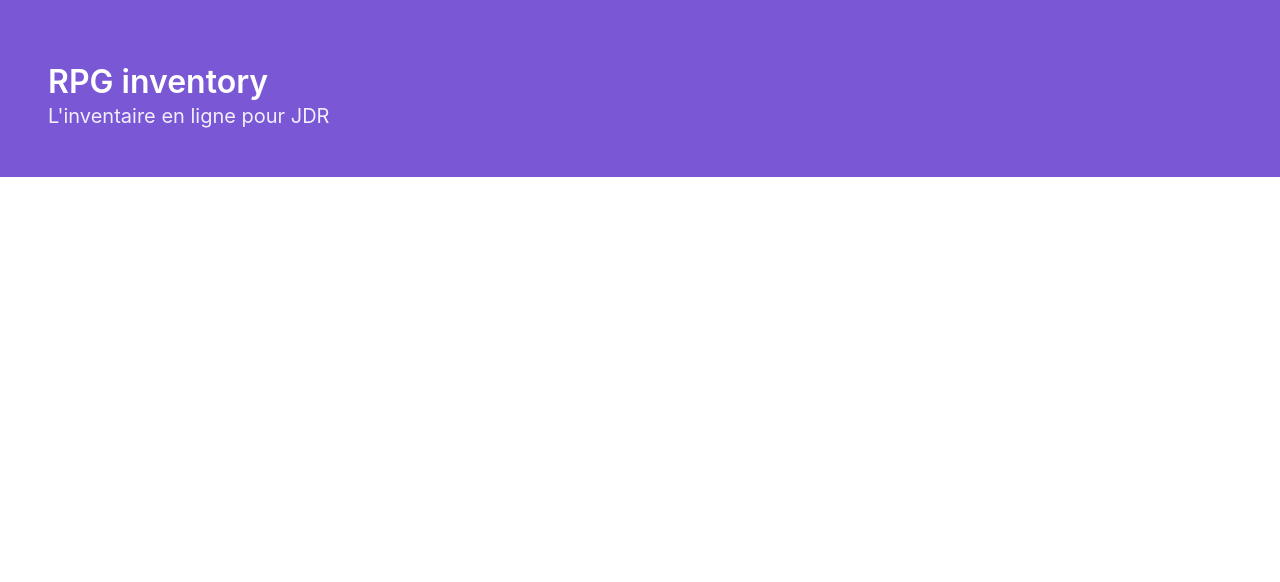
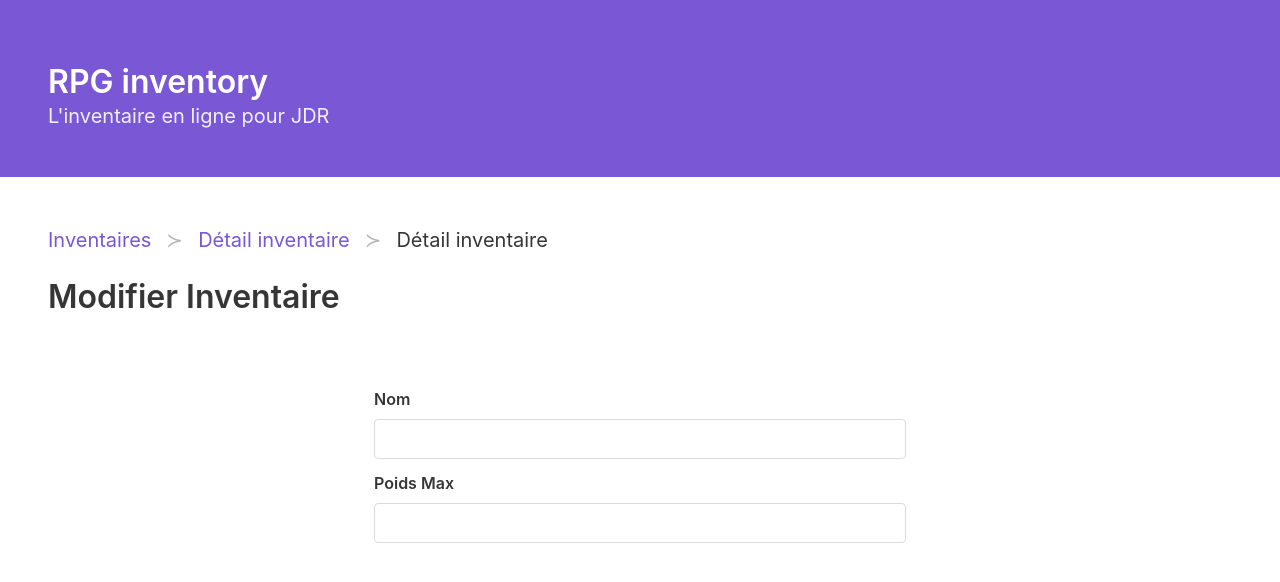
Before and after one commit to tgeant/rpg-inventory, a Vue app in the folder front/rpginventory-webapp/: page /inventories/1/edit in a window 1280 px wide. Shown: the top 582 px of the page. Built offline with nearby package versions, Linux system fonts and the light colour scheme; no server answers.

Commit message:
Add edit inventory

```diff
--- a/front/rpginventory-webapp/package.json
+++ b/front/rpginventory-webapp/package.json
@@ -1,5 +1,5 @@
 {
-  "name": "sitac-webapp",
+  "name": "rpg-inventory-webapp",
   "version": "0.1.0",
   "private": true,
   "scripts": {
--- a/front/rpginventory-webapp/src/components/DetailAPI.vue
+++ b/front/rpginventory-webapp/src/components/DetailAPI.vue
@@ -7,7 +7,8 @@
         v-for="(column, index) in columns"
         :key="index"
         :label="column.label">
-            <b-input :type="column.type" v-model="data[column.field]" :readonly="readOnly"></b-input>
+            <b-input :type="column.type" v-model="data[column.field]" :readonly="readOnly"
+            :step="column.step" :min="column.min" :max="column.max"></b-input>
         </b-field>
 
         <b-field>
--- a/front/rpginventory-webapp/src/components/TableAPI.vue
+++ b/front/rpginventory-webapp/src/components/TableAPI.vue
@@ -51,7 +51,7 @@
         <b-table-column
         field="actions" label="Actions" width="200" v-slot="props">
           <div class="buttons">
-                <b-button type="is-primary" @click="edit(props.row)" >
+                <b-button type="is-primary" @click="show(props.row)" >
                   <b-icon  v-if="!props.row.readOnly" icon="pencil"></b-icon>
                   <b-icon  v-if="props.row.readOnly" icon="eye-outline"></b-icon>
                   </b-button>
@@ -149,6 +149,8 @@ export default {
               new Date(item.createdAt).toLocaleTimeString())
           : (item.createdAt = "unknown");
 
+          //TODO: transform data
+
         // For each item, is user authorized to modify ?
         item.readOnly = !this.forceEdit && !(ApiHandlerService.isCurrentUserAdmin() || JSON.parse(localStorage.user).id == item.author.id);
 
@@ -186,8 +188,11 @@ export default {
     refresh() {
       this.loadAsyncData();
     },
+    show(row) {
+      this.$router.push(this.redirectURL + "/"+ row.id);
+    },
     edit(row) {
-      this.$router.push(this.redirectURL + "/"+ row.id);
+      this.$router.push(this.redirectURL + "/"+ row.id + "/edit");
     },
     remove(row) {
       ApiHandlerService.delete(
--- a/front/rpginventory-webapp/src/router/index.js
+++ b/front/rpginventory-webapp/src/router/index.js
@@ -2,6 +2,7 @@ import Vue from 'vue'
 import VueRouter from 'vue-router'
 import InventoryList from '../views/InventoryList.vue'
 import InventoryDetail from '../views/InventoryDetail.vue'
+import InventoryEdit from '../views/InventoryEdit.vue'
 import ItemDetail from '../views/ItemDetail.vue'
 
 Vue.use(VueRouter)
@@ -18,6 +19,11 @@ const routes = [
     component: InventoryDetail
   },
   {
+    path: '/inventories/:id/edit',
+    name: 'Inventaire',
+    component: InventoryEdit
+  },
+  {
     path: '/inventories/:idInventory/items/:id',
     name: 'ItemDetail',
     component: ItemDetail
--- a/front/rpginventory-webapp/src/views/InventoryDetail.vue
+++ b/front/rpginventory-webapp/src/views/InventoryDetail.vue
@@ -1,33 +1,23 @@
 <template>
+  <div>
   <section class="section">
     <b-breadcrumb separator="has-succeeds-separator">
       <b-breadcrumb-item tag='router-link' to="/">Inventaires</b-breadcrumb-item>
       <b-breadcrumb-item tag='router-link' :to="'/inventories/'+$route.params.id" active>Détail inventaire</b-breadcrumb-item>
     </b-breadcrumb>
 
-    <h1 class="title">Détail Inventaire</h1>
+      <div>
+        <p class="control">
+        <b-button class="button is-primary" tag="router-link"
+                :to="$route.path + '/edit'"
+                type="is-link"><b-icon icon="pencil"></b-icon> &nbsp;Editer l'inventaire</b-button>
+      </p>
+      </div>
 
-     <DetailAPI
-     endpoint="inventories"
-     :columns= "[
-        {
-          field: 'name',
-          label: 'Nom',
-          type: 'text'
-        },
-        {
-          field: 'weightMax',
-          label: 'Poids Max',
-          type: 'number'
-        },
-      ]"
-      labelButtonEdit="Sauvegarder"
-      labelButtonCreate="Créer"
-      :forceEdit=true
-      />
+    </section>
 
-      <div v-if="$route.params.id!='create'">
-      <h2 class="title">Liste des items de l'inventaire</h2>
+    <section class="section">
+      <h1 class="title">Liste des items de l'inventaire</h1>
 
       <TableAPI
      endpoint="items"
@@ -40,7 +30,8 @@
       :columns= "[
         {
           field: 'itemNumber',
-          label: 'Nombre'
+          label: 'Quantité',
+          sortable: true
         },
         {
           field: 'name',
@@ -49,7 +40,7 @@
         },
         {
           field: 'price',
-          label: 'Prix',
+          label: 'Prix (PO)',
           sortable: true
         },
          {
@@ -66,16 +57,16 @@
       :customBody="{}"
       :redirectURL= "this.$route.path + '/items'"
       />
-      </div>
+
   </section>
+  </div>
 </template>
 
 <script>
-import DetailAPI from '../components/DetailAPI.vue';
 import TableAPI from '../components/TableAPI.vue';
 
 export default {
-  components: { DetailAPI, TableAPI},
+  components: { TableAPI},
   name: "InventoryDetails",
   methods: {
   },
--- /dev/null
+++ b/front/rpginventory-webapp/src/views/InventoryEdit.vue
@@ -0,0 +1,42 @@
+<template>
+  <section class="section">
+    <b-breadcrumb separator="has-succeeds-separator">
+      <b-breadcrumb-item tag='router-link' to="/">Inventaires</b-breadcrumb-item>
+      <b-breadcrumb-item tag='router-link' :to="'/inventories/'+$route.params.id">Détail inventaire</b-breadcrumb-item>
+      <b-breadcrumb-item tag='router-link' :to="'/inventories/'+$route.params.id+'/edit'" active>Détail inventaire</b-breadcrumb-item>
+    </b-breadcrumb>
+
+    <h1 class="title">Modifier Inventaire</h1>
+
+     <DetailAPI
+     endpoint="inventories"
+     :columns= "[
+        {
+          field: 'name',
+          label: 'Nom',
+          type: 'text'
+        },
+        {
+          field: 'weightMax',
+          label: 'Poids Max',
+          type: 'number',
+          min : '0'
+        },
+      ]"
+      labelButtonEdit="Sauvegarder"
+      labelButtonCreate="Créer"
+      :forceEdit=true
+      />
+  </section>
+</template>
+
+<script>
+import DetailAPI from '../components/DetailAPI.vue';
+
+export default {
+  components: { DetailAPI },
+  name: "InventoryDetails",
+  methods: {
+  },
+};
+</script>
--- a/front/rpginventory-webapp/src/views/ItemDetail.vue
+++ b/front/rpginventory-webapp/src/views/ItemDetail.vue
@@ -13,8 +13,9 @@
      :columns= "[
      {
           field: 'itemNumber',
-          label: 'Nombre',
-          type: 'number'
+          label: 'Quantité',
+          type: 'number',
+          min: '0'
         },
         {
           field: 'name',
@@ -24,17 +25,21 @@
         {
           field: 'description',
           label: 'Description',
-          type: 'textArea'
+          type: 'textarea'
         },
         {
           field: 'weight',
           label: 'Poids',
-          type: 'number'
+          type: 'number',
+          min: '0',
+          step: '0.01'
         },
         {
           field: 'price',
           label: 'Prix (PO)',
-          type: 'number'
+          type: 'number',
+          min: '0',
+          step: '0.01'
         },
       ]"
       labelButtonEdit="Sauvegarder"
```
Also changed, not shown: 2 other files (tests, documents, lock files or other folders).
